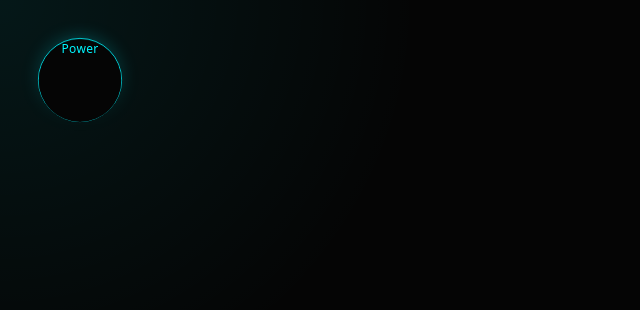
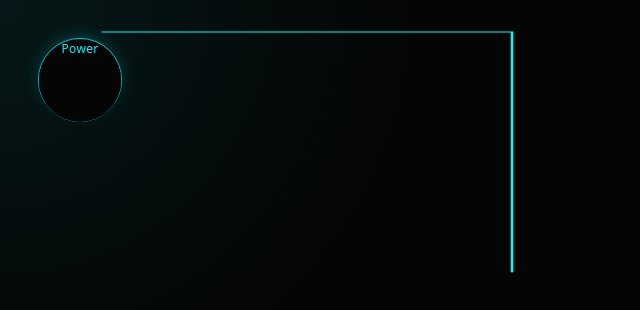
Before and after one commit to Basudev-Das25/powerflow-portfolio, a React (Vite) app: page / in a window 1280 px wide. Both pictures are taken after a click on the button "Power". Shown: the top 310 px of the page, without its empty margins (0-640 px from the left). Built offline with nearby package versions, Linux system fonts and the light colour scheme.

Commit message:
feat: add intial wire system skeleton anchored to power origin

```diff
--- a/src/App.jsx
+++ b/src/App.jsx
@@ -1,5 +1,6 @@
 import { useState, useEffect } from "react";
 import PowerButton from "./components/PowerButton";
+import WireSystem from "./components/WireSystem";
 
 function App() {
   const [isPowered, setIsPowered] = useState(false);
@@ -43,6 +44,7 @@
   return(
     <div className="w-screen h-screen bg-reactive text-white relative overflow-hidden">
       <PowerButton onPower={handlePower} isBooted={isBooted}/>
+      <WireSystem isBooted={isBooted} />
 
       {/* vertical space for future wire */}
       {isBooted && <div className="h-[200vh]"/>}
--- /dev/null
+++ b/src/components/WireSystem.jsx
@@ -0,0 +1,18 @@
+export default function WireSystem({ isBooted }) {
+    if (!isBooted) return null;
+
+    return (
+        <svg className="fixed top-0 left-0 w-full h-full pointer-events-none z-10" viewBox="0 0 1000 2000" preserveAspectRatio="none">
+            <path
+            d="
+            M 80 80
+            H 400 v600
+            "
+            fill="none"
+            stroke="#00f6ff"
+            strokeWidth="2"
+            strokeLinecap="round"
+            />
+        </svg>
+    );
+}
```
